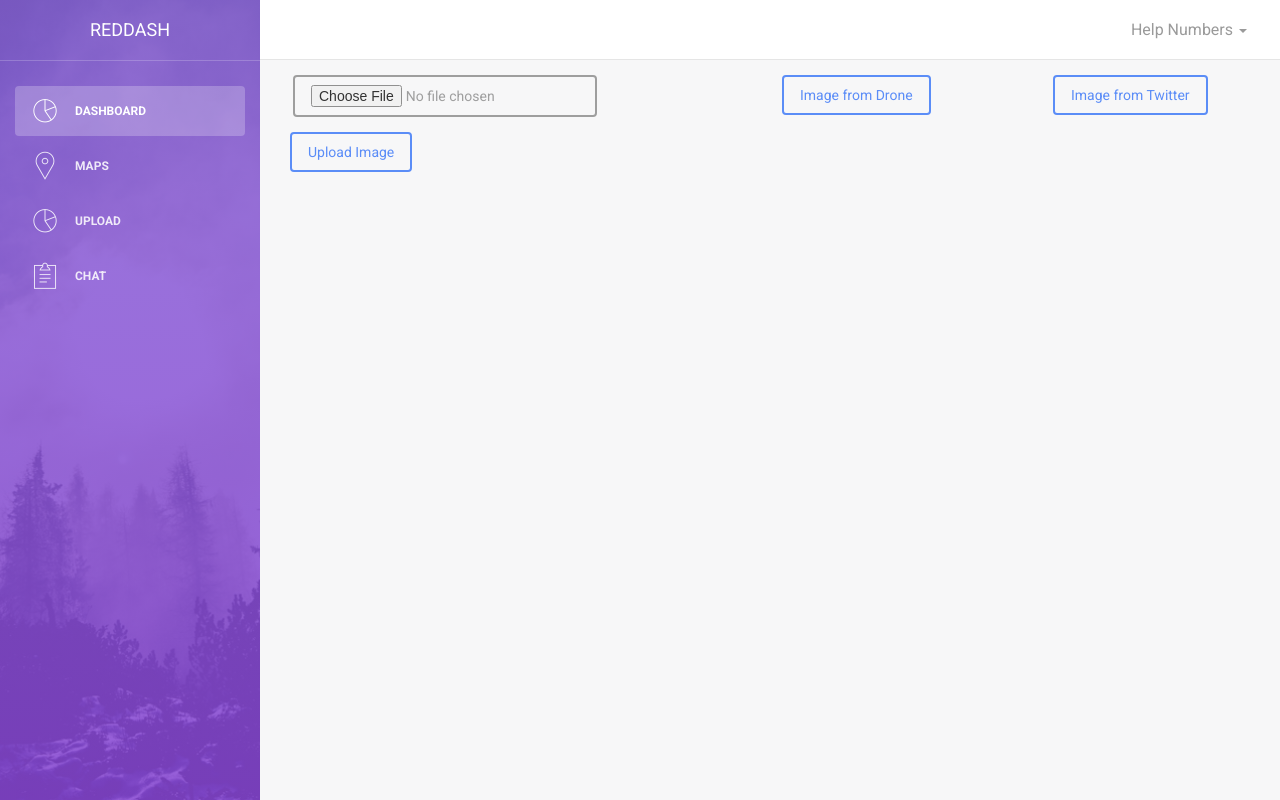
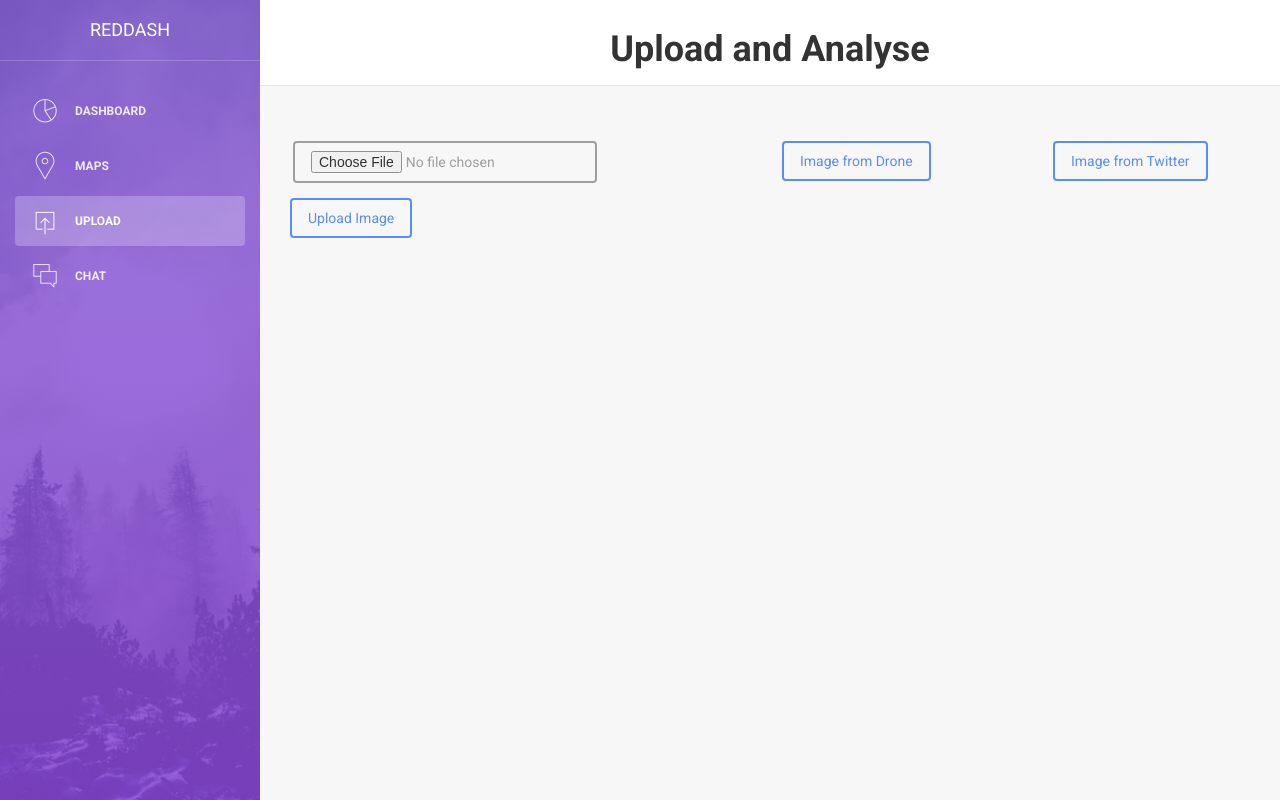
Before and after one commit to Parth-Vader/The-Martini-Men, a Flask app: page /upload in a window 1280 px wide; the page is wider, and only the part inside the window is pictured. Run offline with Flask 2, Linux system fonts and the light colour scheme; some libraries are stand-ins or nearby versions.

Commit message:
mod templates

```diff
--- a/templates/upload.html
+++ b/templates/upload.html
@@ -50,7 +50,7 @@
             </div>
 
             <ul class="nav">
-                <li class="active">
+                <li >
                     <a href="{{ url_for('dashboard') }}">
                         <i class="pe-7s-graph"></i>
                         <p>Dashboard</p>
@@ -62,15 +62,15 @@
                         <p>Maps</p>
                     </a>
                 </li>
-                <li>
+                <li class="active">
                     <a href="{{ url_for('upload') }}">
-                        <i class="pe-7s-graph"></i>
+                        <i class="pe-7s-upload"></i>
                         <p>Upload</p>
                     </a>
                 </li>
                 <li>
                     <a href="{{ url_for('chat') }}">
-                        <i class="pe-7s-note2"></i>
+                        <i class="pe-7s-chat"></i>
                         <p>Chat</p>
                     </a>
                 </li>
@@ -79,33 +79,12 @@
     </div>
 
     <div class="main-panel">
-		<nav class="navbar navbar-default navbar-fixed">
-            <div class="container-fluid">
-                <div class="collapse navbar-collapse">
-                    <ul class="nav navbar-nav navbar-right">
-                        <li class="dropdown">
-                              <a href="#" class="dropdown-toggle" data-toggle="dropdown">
-                                    <p>
-										Help Numbers
-										<b class="caret"></b>
-									</p>
+            <nav class="navbar navbar-default navbar-fixed">
+            <h2 style="text-align: center"><strong>Upload and Analyse</strong></h2>
+            </nav>
+            <br><br>
+        <div class="container">
 
-                              </a>
-                              <ul class="dropdown-menu">
-                                <li><a href="#">Action</a></li>
-                                <li><a href="#">Another action</a></li>
-                                <li><a href="#">Something</a></li>
-                                <li><a href="#">Another action</a></li>
-                                <li><a href="#">Something</a></li>
-                                <li class="divider"></li>
-                                <li><a href="#">Separated link</a></li>
-                              </ul>
-                        </li>
-                    </ul>
-                </div>
-            </div>
-        </nav>
-        <div class="container">
             <div class="col-sm-4">
             <form action="/uploadman" method="POST" enctype="multipart/form-data" >
                 <header class="navbar">
```
Also changed, not shown: templates/dashboard.html (+5 -3 lines), templates/maps.html (+8 -34 lines), templates/template.html (+12 -6 lines).
